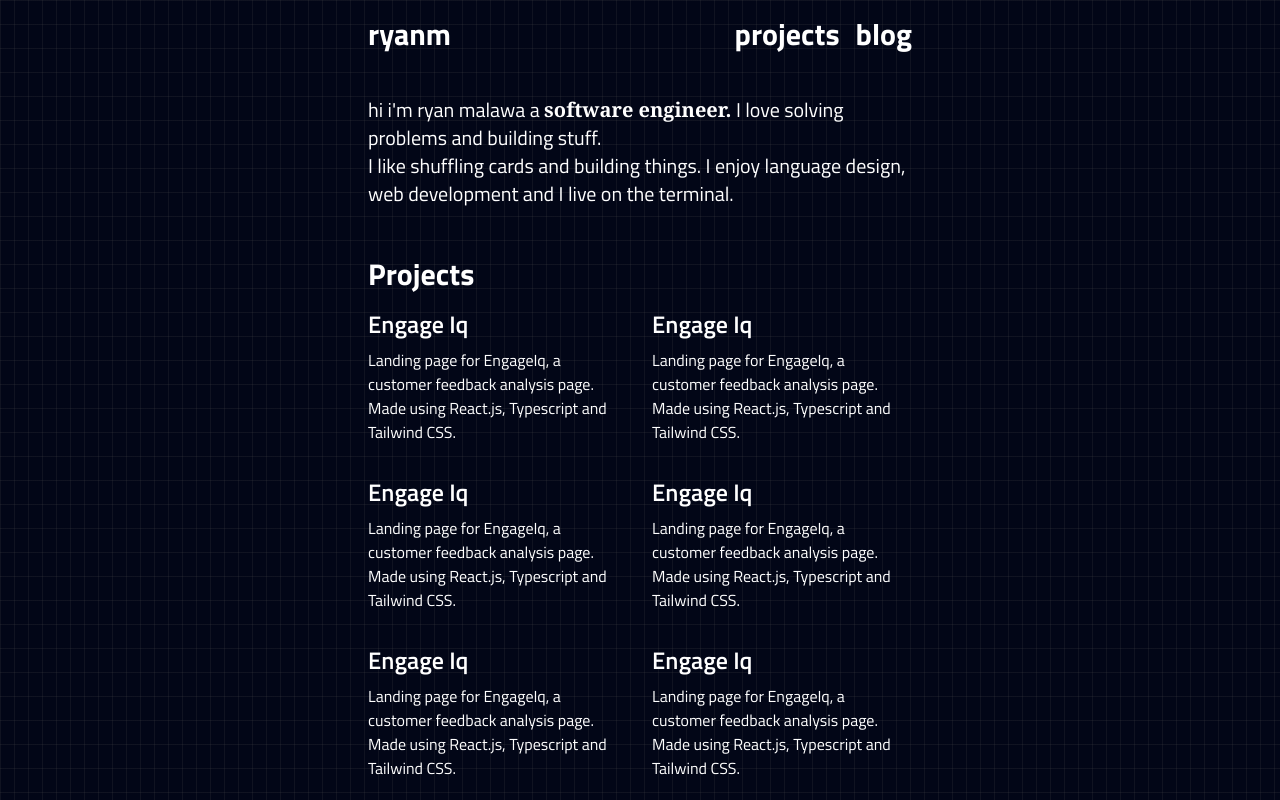
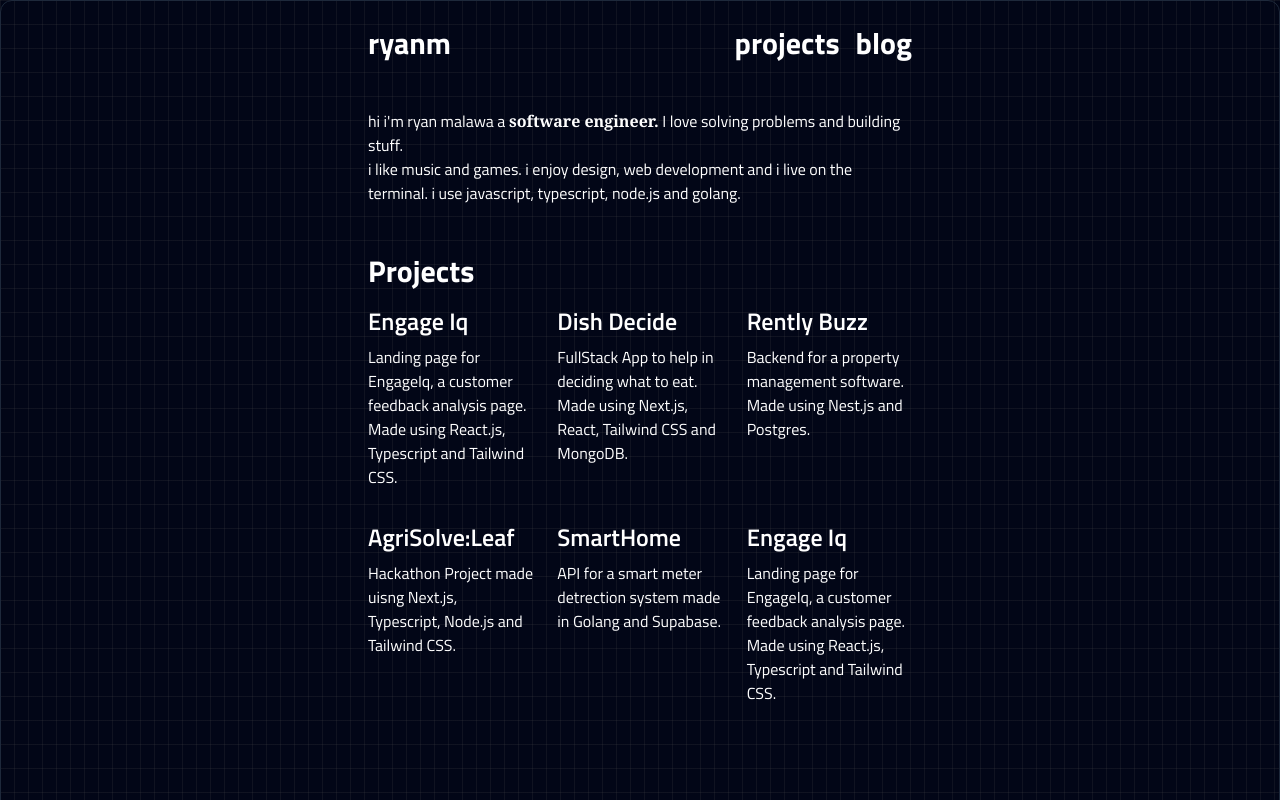
Before and after one commit to mryan-3/portfolio, a React (Vite) app in the folder v2/: page / in a window 1280 px wide. Shown: the top 800 px of the page. Built offline with nearby package versions, Linux system fonts and the light colour scheme.

Commit message:
fix the mouse on hover on the whole page

```diff
--- a/v2/src/App.tsx
+++ b/v2/src/App.tsx
@@ -1,54 +1,73 @@
-import { useRef, useState } from "react"
+import { useRef, useState } from 'react'
 import Navbar from '../src/components/Navbar.tsx'
 import About from '../src/components/About.tsx'
 import Projects from '../src/components/Projects.tsx'
 
 function App() {
-    //const divRef = useRef<HTMLDivElement>(null);
-    //const [isFocused, setIsFocused] = useState(false);
-    //const [position, setPosition] = useState({ x: 0, y: 0 });
-    //const [opacity, setOpacity] = useState(0);
+    const divRef = useRef<HTMLDivElement>(null)
+    const [isFocused, setIsFocused] = useState(false)
+    const [position, setPosition] = useState({ x: 0, y: 0 })
+    const [opacity, setOpacity] = useState(0)
 
-    //const handleMouseMove = (e: React.MouseEvent<HTMLDivElement>) => {
-        //if (!divRef.current || isFocused) return;
+    const handleMouseMove = (e: React.MouseEvent<HTMLDivElement>) => {
+        if (!divRef.current || isFocused) return
 
-        //const div = divRef.current;
-        //const rect = div.getBoundingClientRect();
+        const div = divRef.current
+        const rect = div.getBoundingClientRect()
 
-        //setPosition({ x: e.clientX - rect.left, y: e.clientY - rect.top });
-    //};
+        setPosition({ x: e.clientX - rect.left, y: e.clientY - rect.top })
+    }
 
-    //const handleFocus = () => {
-        //setIsFocused(true);
-        //setOpacity(1);
-    //};
+    const handleFocus = () => {
+        setIsFocused(true)
+        setOpacity(1)
+    }
 
-    //const handleBlur = () => {
-        //setIsFocused(false);
-        //setOpacity(0);
-    //};
+    const handleBlur = () => {
+        setIsFocused(false)
+        setOpacity(0)
+    }
 
-    //const handleMouseEnter = () => {
-        //setOpacity(1);
-    //};
+    const handleMouseEnter = () => {
+        setOpacity(1)
+    }
 
-    //const handleMouseLeave = () => {
-        //setOpacity(0);
-    //};
+    const handleMouseLeave = () => {
+        setOpacity(0)
+    }
 
     return (
+        <>
+            <div className='fixed left-0 top-0 -z-10 h-full w-full'>
+                <div className='relative h-full w-full bg-slate-950'>
+                    <div className='absolute bottom-0 left-0 right-0 top-0 bg-[linear-gradient(to_right,#4f4f4f2e_1px,transparent_1px),linear-gradient(to_bottom,#4f4f4f2e_1px,transparent_1px)] bg-[size:14px_24px]'></div>
 
-        <>
-        <div className="fixed left-0 top-0 -z-10 h-full w-full">
-            <div className='relative h-full w-full bg-slate-950'>
-                <div className='absolute bottom-0 left-0 right-0 top-0 bg-[linear-gradient(to_right,#4f4f4f2e_1px,transparent_1px),linear-gradient(to_bottom,#4f4f4f2e_1px,transparent_1px)] bg-[size:14px_24px]'>
                 </div>
-                </div>
-                </div>
+            </div>
+            <div
+                ref={divRef}
+                onMouseMove={handleMouseMove}
+                onFocus={handleFocus}
+                onBlur={handleBlur}
+                onMouseEnter={handleMouseEnter}
+                onMouseLeave={handleMouseLeave}
+                className="relative w-full overflow-hidden rounded-xl border border-slate-800 bg-gradient-to-r px-8 py-2 shadow-2xl"
+            >
+                <div
+                    className="pointer-events-none absolute -inset-px opacity-0 transition duration-300"
+                    style={{
+                        opacity,
+                        background: `radial-gradient(1200px circle at ${position.x}px ${position.y}px, rgba(255,255,255,.1), transparent 20%)`,
+                    }}
+                />
+
                 <Navbar />
                 <About />
                 <Projects />
-                </>
+            </div>
+
+        </>
+
     )
 }
 
--- a/v2/src/components/About.tsx
+++ b/v2/src/components/About.tsx
@@ -3,14 +3,14 @@ import React from 'react'
 const About: React.FC = () => {
   return (
     <div className='font-titillium text-white max-w-xl mx-auto p-4 mb-4'>
-      <p className='font-medium text-xl '>
+      <p className='font-medium text-[16px] '>
         hi i'm ryan malawa a{' '}
         <span className='font-semibold font-serif'>software engineer.</span> I
         love solving problems and building stuff.
       </p>
-      <p className='font-medium text-xl '>
-        I like shuffling cards and building things. I enjoy language design, web
-        development and I live on the terminal.
+      <p className='font-medium text-[16px] '>
+        i like music and games. i enjoy design, web
+        development and i live on the terminal. i use javascript, typescript, node.js and golang.
       </p>
     </div>
   )
--- a/v2/src/components/Navbar.tsx
+++ b/v2/src/components/Navbar.tsx
@@ -2,7 +2,7 @@ import React from 'react'
 
 const Navbar: React.FC = () => {
   return (
-    <div className='font-titillium h-16 max-w-xl mx-auto p-4 sticky mb-4'>
+    <div className='font-titillium max-w-xl mx-auto p-4 sticky mb-4'>
       <div className='flex  justify-between items-center'>
         <h2 className='text-3xl text-white font-bold'>ryanm</h2>
         <div className='flex justify-between gap-4'>
--- a/v2/src/components/Projects.tsx
+++ b/v2/src/components/Projects.tsx
@@ -4,38 +4,38 @@ const Projects: React.FC = () => {
     return (
         <div className='font-titillium h-screen text-white max-w-xl mx-auto p-4 mb-4'>
             <h2 className='text-3xl font-bold'>Projects</h2>
-            <div className='grid grid-cols-2 my-2 gap-6'>
-                <div className='flex flex-col w-[20.6]'>
+            <div className='grid grid-cols-2 md:grid-cols-3 my-2 gap-6'>
+                <div className='flex flex-col '>
                     <h3 className='text-2xl font-semibold py-2'>Engage Iq</h3>
                     <p className='font-normal text-[16px]'>
                         Landing page for EngageIq, a customer feedback analysis page. Made using React.js, Typescript and Tailwind CSS.
                     </p>
                 </div>
-                <div className='flex flex-col w-[20.6]'>
-                    <h3 className='text-2xl font-semibold py-2'>Engage Iq</h3>
+                <div className='flex flex-col '>
+                    <h3 className='text-2xl font-semibold py-2'>Dish Decide</h3>
                     <p className='font-normal text-[16px]'>
-                        Landing page for EngageIq, a customer feedback analysis page. Made using React.js, Typescript and Tailwind CSS.
+                     FullStack App to help in deciding what to eat. Made using Next.js, React, Tailwind CSS and MongoDB.
                     </p>
                 </div>
-                <div className='flex flex-col w-[20.6]'>
-                    <h3 className='text-2xl font-semibold py-2'>Engage Iq</h3>
+                <div className='flex flex-col '>
+                    <h3 className='text-2xl font-semibold py-2'>Rently Buzz</h3>
                     <p className='font-normal text-[16px]'>
-                        Landing page for EngageIq, a customer feedback analysis page. Made using React.js, Typescript and Tailwind CSS.
+                    Backend for a property management software. Made using Nest.js and Postgres.
                     </p>
                 </div>
-                <div className='flex flex-col w-[20.6]'>
-                    <h3 className='text-2xl font-semibold py-2'>Engage Iq</h3>
+                <div className='flex flex-col '>
+                    <h3 className='text-2xl font-semibold py-2'> AgriSolve:Leaf</h3>
                     <p className='font-normal text-[16px]'>
-                        Landing page for EngageIq, a customer feedback analysis page. Made using React.js, Typescript and Tailwind CSS.
+                    Hackathon Project made uisng Next.js, Typescript, Node.js and Tailwind CSS.
                     </p>
                 </div>
-                <div className='flex flex-col w-[20.6]'>
-                    <h3 className='text-2xl font-semibold py-2'>Engage Iq</h3>
+                <div className='flex flex-col '>
+                    <h3 className='text-2xl font-semibold py-2'>SmartHome</h3>
                     <p className='font-normal text-[16px]'>
-                        Landing page for EngageIq, a customer feedback analysis page. Made using React.js, Typescript and Tailwind CSS.
+                    API for a smart meter detrection system made in Golang and Supabase.
                     </p>
                 </div>
-                <div className='flex flex-col w-[20.6]'>
+                <div className='flex flex-col '>
                     <h3 className='text-2xl font-semibold py-2'>Engage Iq</h3>
                     <p className='font-normal text-[16px]'>
                         Landing page for EngageIq, a customer feedback analysis page. Made using React.js, Typescript and Tailwind CSS.
```
